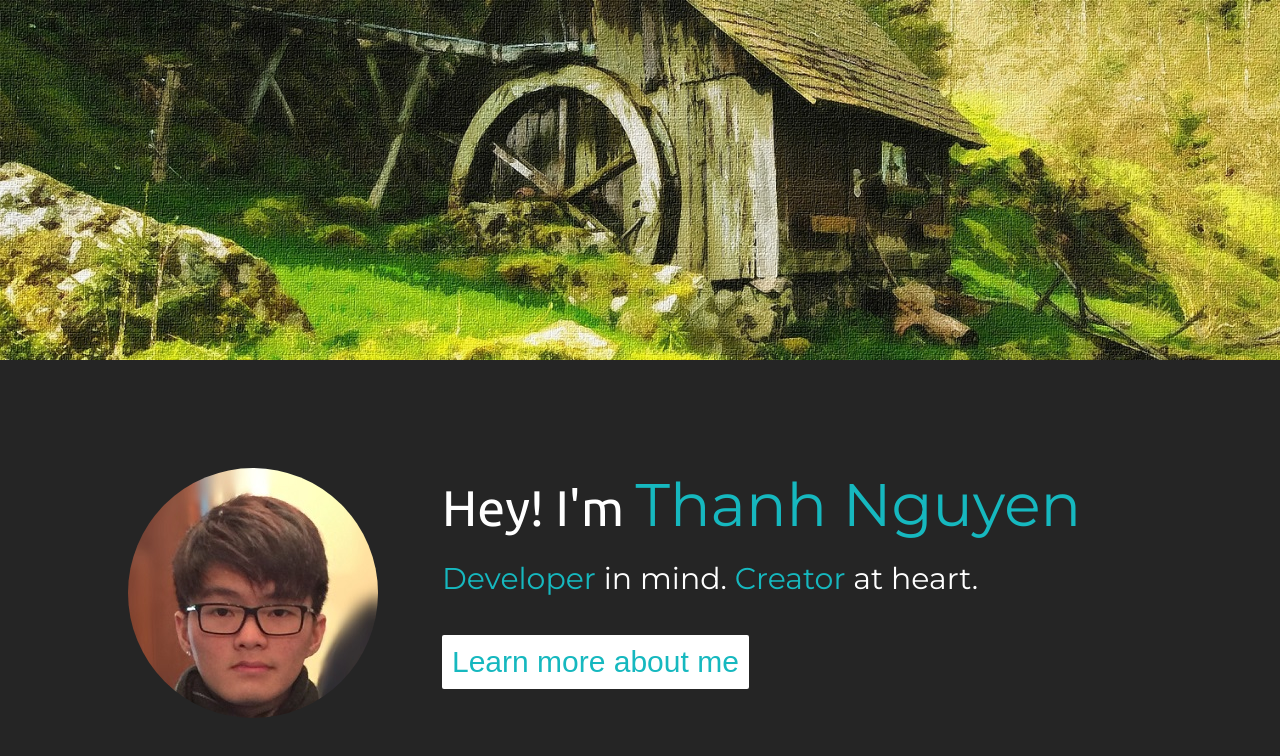
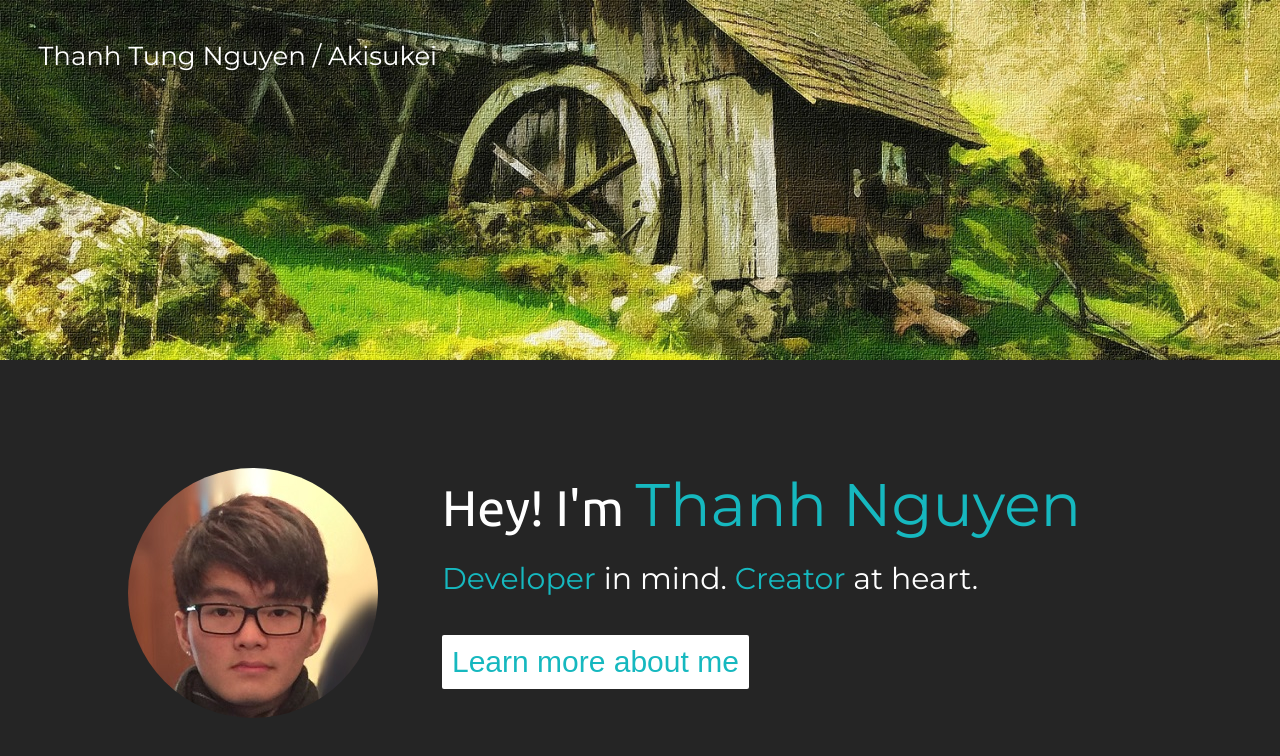
Before and after one commit to Akisukei/Akisukei.github.io, a plain HTML site: page index.html in a window 1280 px wide. Shown: the top 756 px of the page. Drawn offline with Linux system fonts and the light colour scheme.

Commit message:
added name label

```diff
--- a/index.html
+++ b/index.html
@@ -14,7 +14,7 @@
 	</head>
 	<body>
 		<header>
-			<!--<img src="images/gradient.png" class="headerGradient">-->
+			<div class="nameLabel">Thanh Tung Nguyen / Akisukei</div>
 		</header>
 		<nav>
 			<!--<hr id="navline" size="1" color="#252525">-->
--- a/resumeCss.css
+++ b/resumeCss.css
@@ -15,6 +15,13 @@ header {
 	width: 100%;
 	background-image: url("images/landscape_bg.jpg");
 	background-size: cover;
+}
+
+header .nameLabel {
+	position: absolute;
+	font-size: 26px;
+	top: 5%;
+	left: 3%;
 }
 /*
 img.headerGradient {
```
